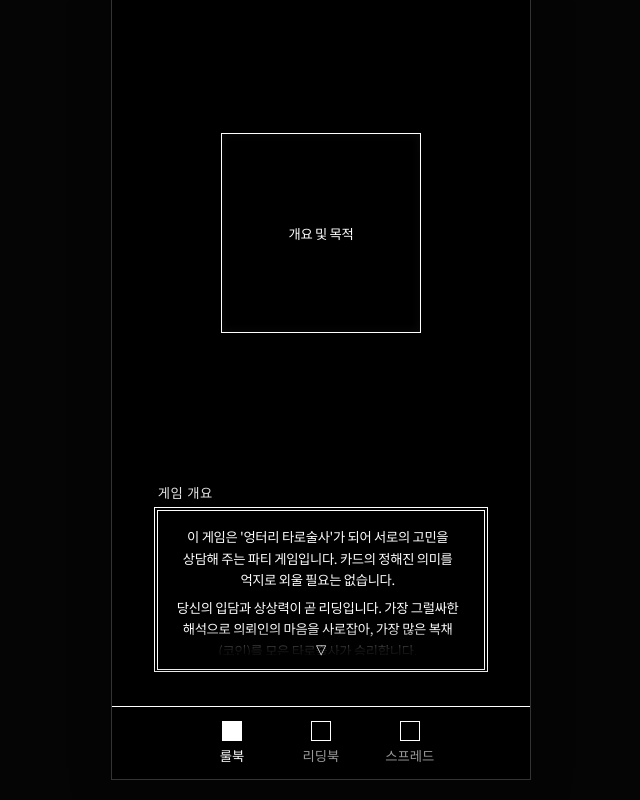
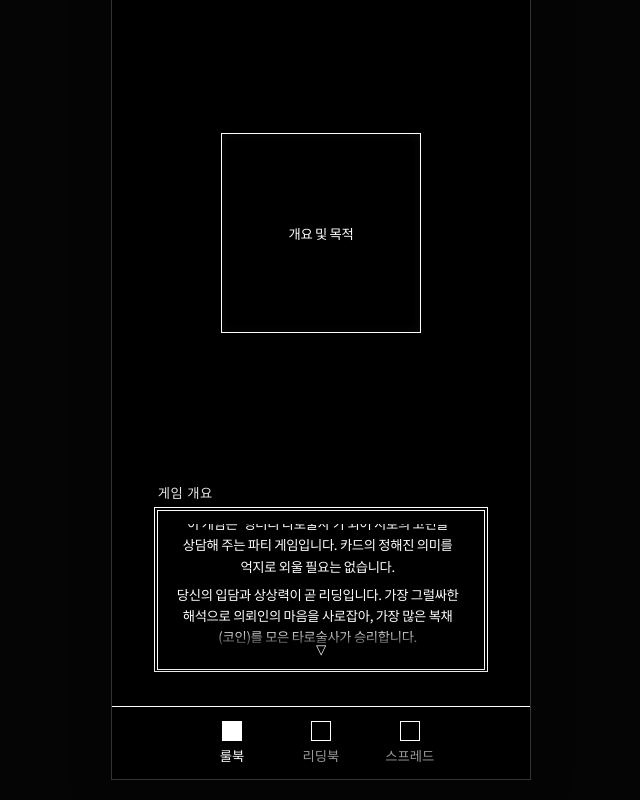
Before and after one commit to horangg/The-Fortune-Pack, a React (Vite) app: page / in a window 1280 px wide. Both pictures are taken after a click on the button "룰북". Shown: the part 80-880 px from the top of the page, without its empty margins (319-959 px from the left). Built offline with nearby package versions, Linux system fonts and the light colour scheme.

Commit message:
말풍선 스크롤 여백 수정
안내 문구 줄바꿈 추가

```diff
--- a/src/components/RulebookTab.tsx
+++ b/src/components/RulebookTab.tsx
@@ -219,7 +219,7 @@ export const RulebookTab: React.FC = () => {
         >
           <div className="border border-white p-4 h-[160px] flex flex-col relative bg-black overflow-hidden">
 
-            <div id="rulebook-scroll" className="flex-1 flex flex-col overflow-y-auto pr-2 pb-6 [&::-webkit-scrollbar]:hidden [-ms-overflow-style:none] [scrollbar-width:none]">
+            <div id="rulebook-scroll" className="flex-1 flex flex-col overflow-y-auto pr-2 pb-14 [&::-webkit-scrollbar]:hidden [-ms-overflow-style:none] [scrollbar-width:none]">
               <AnimatePresence mode="wait">
                 <motion.div
                   key={currentIndex}
--- a/src/components/SearcherTab.tsx
+++ b/src/components/SearcherTab.tsx
@@ -192,7 +192,7 @@ export const SearcherTab: React.FC = () => {
                   <p className="text-white leading-relaxed">
                     {searchError
                       ? "기록되지 않은 신비한 코드입니다. 다시 입력해 주세요."
-                      : "네모칸을 클릭하여 세 자리 숫자코드를 입력하세요."
+                      : <>네모칸을 클릭하여<br/>세 자리 숫자코드를 입력하세요.</>
                     }
                   </p>
                   <span className="text-white block pulsing-arrow">
```
